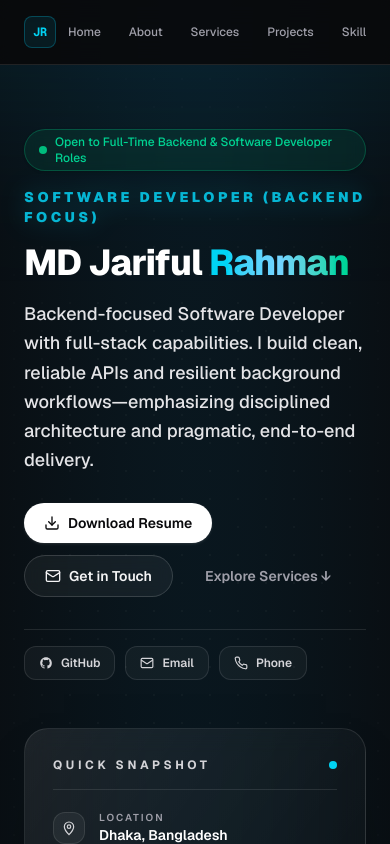
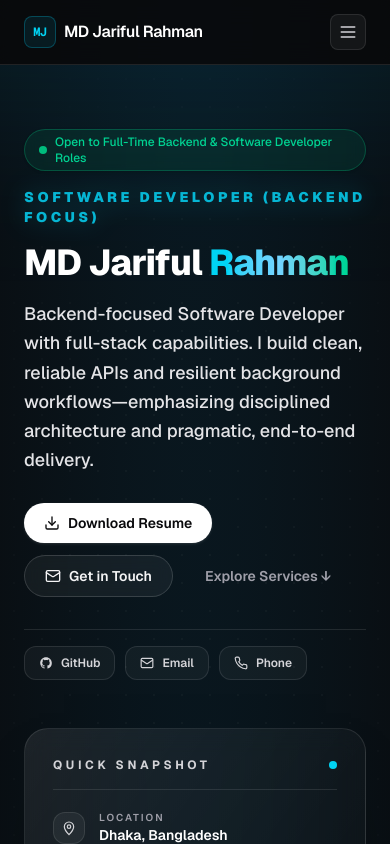
Before and after one commit to jarifulovi/jr-portfolio, a Next.js app: page / in a window 390 px wide. Shown: the top 844 px of the page. Built offline with nearby package versions, Linux system fonts and the light colour scheme.

Commit message:
feat: add scrollspy active states and mobile menu to Navbar, and cleanup timeouts in ProjectShowcaseWidgets

```diff
--- a/src/components/layout/Navbar.tsx
+++ b/src/components/layout/Navbar.tsx
@@ -1,5 +1,6 @@
 "use client";
-import React from "react";
+import React, { useState, useEffect } from "react";
+import { motion, AnimatePresence } from "framer-motion";
 
 interface NavbarLink {
   label: string;
@@ -17,12 +18,56 @@ export const Navbar: React.FC<NavbarProps> = ({
   links,
   className = "",
 }) => {
+  const [activeSection, setActiveSection] = useState<string>("home");
+  const [isOpen, setIsOpen] = useState<boolean>(false);
+
+  // Derive brand initials
+  const initials =
+    brand
+      .split(" ")
+      .map((word) => word[0])
+      .filter(Boolean)
+      .slice(0, 2)
+      .join("")
+      .toUpperCase() || "JR";
+
+  // Scrollspy: update active link based on scroll position
+  useEffect(() => {
+    const handleScroll = () => {
+      const sectionIds = links
+        .map((l) => l.href.replace("#", ""))
+        .filter(Boolean);
+
+      const scrollPosition = window.scrollY + 120;
+
+      for (let i = sectionIds.length - 1; i >= 0; i--) {
+        const id = sectionIds[i];
+        if (id === "home") {
+          if (window.scrollY < 300) {
+            setActiveSection("home");
+            break;
+          }
+        }
+        const el = document.getElementById(id);
+        if (el && el.offsetTop <= scrollPosition) {
+          setActiveSection(id);
+          break;
+        }
+      }
+    };
+
+    window.addEventListener("scroll", handleScroll, { passive: true });
+    handleScroll();
+    return () => window.removeEventListener("scroll", handleScroll);
+  }, [links]);
+
   const handleNavClick = (
     e: React.MouseEvent<HTMLAnchorElement>,
     href: string
   ) => {
     if (href.startsWith("#")) {
       e.preventDefault();
+      setIsOpen(false);
       const targetId = href.replace("#", "");
       if (targetId === "home" || targetId === "") {
         window.scrollTo({ top: 0, behavior: "smooth" });
@@ -48,25 +93,86 @@ export const Navbar: React.FC<NavbarProps> = ({
           className="group flex items-center gap-2 text-base font-bold tracking-tight text-white transition-colors hover:text-zinc-300 cursor-pointer"
         >
           <span className="flex h-8 w-8 items-center justify-center rounded-lg border border-cyan-500/30 bg-cyan-500/10 text-xs font-mono font-bold text-cyan-400 group-hover:border-cyan-400/50">
-            JR
+            {initials}
           </span>
-          <span className="hidden sm:inline-block font-semibold">{brand}</span>
+          <span className="inline-block font-semibold">{brand}</span>
         </a>
 
-        {/* Navigation Links */}
-        <nav className="flex items-center gap-1 overflow-x-auto py-1 text-xs sm:text-sm font-medium text-zinc-400">
-          {links.map((link) => (
+        {/* Desktop Navigation Links */}
+        <nav className="hidden md:flex items-center gap-1 text-xs sm:text-sm font-medium text-zinc-400">
+          {links.map((link) => {
+            const isActive = activeSection === link.href.replace("#", "");
+            return (
               <a
                 key={link.href}
                 href={link.href}
                 onClick={(e) => handleNavClick(e, link.href)}
-              className="rounded-full px-3 py-1.5 transition-all duration-200 hover:bg-white/10 hover:text-white cursor-pointer"
+                className={`rounded-full px-3 py-1.5 transition-all duration-200 cursor-pointer ${
+                  isActive
+                    ? "bg-white/10 text-cyan-300 font-semibold border border-cyan-500/40 shadow-[0_0_12px_rgba(6,182,212,0.25)]"
+                    : "hover:bg-white/5 hover:text-white"
+                }`}
               >
                 {link.label}
               </a>
-          ))}
+            );
+          })}
         </nav>
+
+        {/* Mobile Hamburger Button */}
+        <button
+          type="button"
+          onClick={() => setIsOpen((prev) => !prev)}
+          className="md:hidden flex h-9 w-9 items-center justify-center rounded-lg border border-white/10 bg-white/5 text-zinc-300 hover:text-white hover:bg-white/10 transition-colors focus:outline-none"
+          aria-label="Toggle Navigation Menu"
+        >
+          {isOpen ? (
+            <svg className="h-5 w-5" viewBox="0 0 24 24" fill="none" stroke="currentColor" strokeWidth="2">
+              <path strokeLinecap="round" strokeLinejoin="round" d="M6 18L18 6M6 6l12 12" />
+            </svg>
+          ) : (
+            <svg className="h-5 w-5" viewBox="0 0 24 24" fill="none" stroke="currentColor" strokeWidth="2">
+              <path strokeLinecap="round" strokeLinejoin="round" d="M4 6h16M4 12h16M4 18h16" />
+            </svg>
+          )}
+        </button>
       </div>
+
+      {/* Mobile Animated Dropdown Drawer */}
+      <AnimatePresence>
+        {isOpen && (
+          <motion.div
+            initial={{ opacity: 0, height: 0 }}
+            animate={{ opacity: 1, height: "auto" }}
+            exit={{ opacity: 0, height: 0 }}
+            transition={{ duration: 0.25, ease: "easeInOut" }}
+            className="md:hidden overflow-hidden border-b border-white/10 bg-zinc-950/95 backdrop-blur-2xl px-6 py-4"
+          >
+            <nav className="flex flex-col space-y-1.5">
+              {links.map((link) => {
+                const isActive = activeSection === link.href.replace("#", "");
+                return (
+                  <a
+                    key={link.href}
+                    href={link.href}
+                    onClick={(e) => handleNavClick(e, link.href)}
+                    className={`flex items-center justify-between rounded-xl px-4 py-2.5 text-sm font-medium transition-all ${
+                      isActive
+                        ? "bg-cyan-500/15 text-cyan-300 border border-cyan-500/30 font-semibold"
+                        : "text-zinc-400 hover:bg-white/5 hover:text-white"
+                    }`}
+                  >
+                    <span>{link.label}</span>
+                    {isActive && (
+                      <span className="h-1.5 w-1.5 rounded-full bg-cyan-400 shadow-[0_0_6px_rgba(6,182,212,0.8)]" />
+                    )}
+                  </a>
+                );
+              })}
+            </nav>
+          </motion.div>
+        )}
+      </AnimatePresence>
     </header>
   );
 };
--- a/src/components/sections/ProjectShowcaseWidgets.tsx
+++ b/src/components/sections/ProjectShowcaseWidgets.tsx
@@ -1,6 +1,6 @@
 "use client";
 
-import React, { useState } from "react";
+import React, { useState, useRef, useEffect } from "react";
 
 /**
  * 100% Faithful Native Showcase Widget for ApexFlow
@@ -15,6 +15,13 @@ export const ApexFlowStepTimelineWidget: React.FC = () => {
   const [activeStep, setActiveStep] = useState<number>(3);
   const [isReplaying, setIsReplaying] = useState<boolean>(false);
   const [completedStepIds, setCompletedStepIds] = useState<number[]>([1, 2, 3]);
+  const timerRefs = useRef<NodeJS.Timeout[]>([]);
+
+  useEffect(() => {
+    return () => {
+      timerRefs.current.forEach(clearTimeout);
+    };
+  }, []);
 
   const steps = [
     {
@@ -48,24 +55,28 @@ export const ApexFlowStepTimelineWidget: React.FC = () => {
 
   const handleReplay = () => {
     if (isReplaying) return;
+    timerRefs.current.forEach(clearTimeout);
+    timerRefs.current = [];
     setIsReplaying(true);
     setCompletedStepIds([]);
     setActiveStep(1);
 
-    setTimeout(() => {
+    const t1 = setTimeout(() => {
       setCompletedStepIds([1]);
       setActiveStep(2);
     }, 400);
 
-    setTimeout(() => {
+    const t2 = setTimeout(() => {
       setCompletedStepIds([1, 2]);
       setActiveStep(3);
     }, 800);
 
-    setTimeout(() => {
+    const t3 = setTimeout(() => {
       setCompletedStepIds([1, 2, 3]);
       setIsReplaying(false);
     }, 1200);
+
+    timerRefs.current = [t1, t2, t3];
   };
 
   return (
```
Lines whose indentation alone changed are shown as unchanged.
